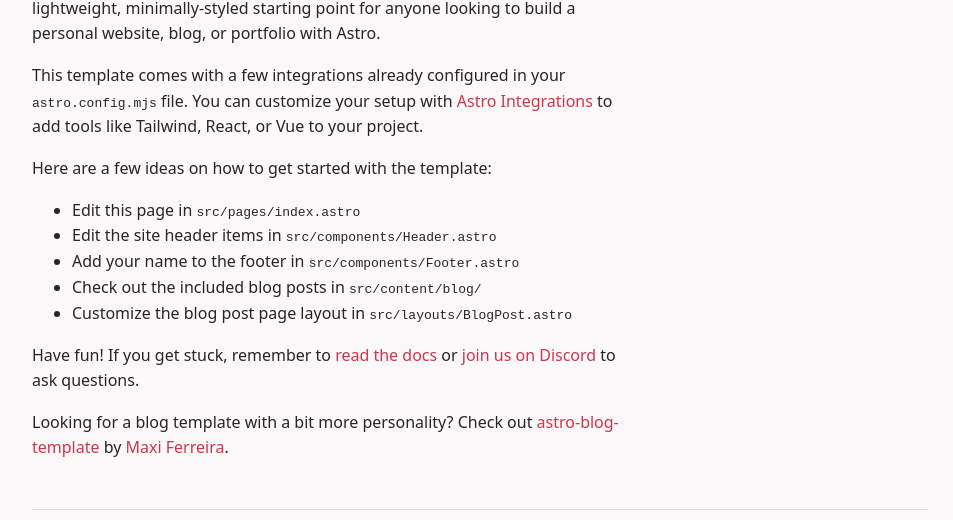
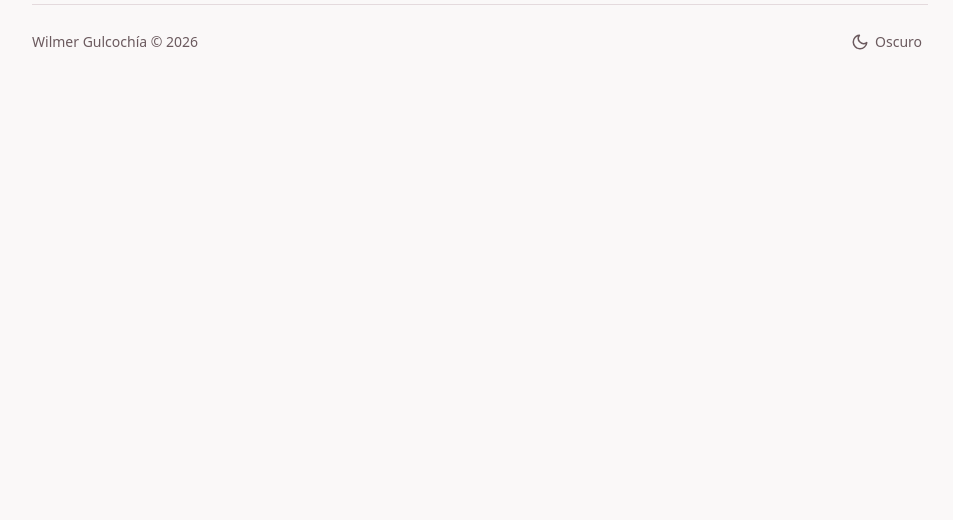
Before and after one commit to wigsdev/portafolio-blog, an Astro site: page / in a window 1280 px wide. Shown: the part 174-694 px from the top of the page, without its empty margins (160-1113 px from the left). Built offline with nearby package versions, Linux system fonts and the light colour scheme; Astro itself is replaced by a stand-in of ours.

Commit message:
chore(release): actualizar changelog y version 0.2.0 (T-03) (Closes #3)

```diff
--- a/package.json
+++ b/package.json
@@ -1,7 +1,7 @@
 {
   "name": "portafolio-blog",
   "type": "module",
-  "version": "0.1.1",
+  "version": "0.2.0",
   "engines": {
     "node": ">=22.23.4"
   },
--- a/src/pages/index.astro
+++ b/src/pages/index.astro
@@ -1,59 +1,8 @@
 ---
-import BaseHead from '../components/BaseHead.astro';
-import Footer from '../components/Footer.astro';
-import Header from '../components/Header.astro';
-import { SITE_DESCRIPTION, SITE_TITLE } from '../consts';
+import Footer from "../components/Footer.astro";
+import Header from "../components/Header.astro";
+import "../styles/global.css";
 ---
 
-<!doctype html>
-<html lang="en">
-	<head>
-		<BaseHead title={SITE_TITLE} description={SITE_DESCRIPTION} />
-	</head>
-	<body>
-		<Header />
-		<main>
-			<h1>🧑‍🚀 Hello, Astronaut!</h1>
-			<p>
-				Welcome to the official <a href="https://astro.build/">Astro</a> blog starter template. This
-				template serves as a lightweight, minimally-styled starting point for anyone looking to
-				build a personal website, blog, or portfolio with Astro.
-			</p>
-			<p>
-				This template comes with a few integrations already configured in your{' '}
-				<code>astro.config.mjs</code> file. You can customize your setup with{' '}
-				<a href="https://astro.build/integrations">Astro Integrations</a> to add tools like
-				Tailwind, React, or Vue to your project.
-			</p>
-			<p>Here are a few ideas on how to get started with the template:</p>
-			<ul>
-				<li>
-					Edit this page in <code>src/pages/index.astro</code>
-				</li>
-				<li>
-					Edit the site header items in <code>src/components/Header.astro</code>
-				</li>
-				<li>
-					Add your name to the footer in <code>src/components/Footer.astro</code>
-				</li>
-				<li>
-					Check out the included blog posts in <code>src/content/blog/</code>
-				</li>
-				<li>
-					Customize the blog post page layout in <code>src/layouts/BlogPost.astro</code>
-				</li>
-			</ul>
-			<p>
-				Have fun! If you get stuck, remember to{' '}
-				<a href="https://docs.astro.build/">read the docs</a> or{' '}
-				<a href="https://astro.build/chat">join us on Discord</a> to ask questions.
-			</p>
-			<p>
-				Looking for a blog template with a bit more personality? Check out{' '}
-				<a href="https://github.com/Charca/astro-blog-template">astro-blog-template</a> by{' '}
-				<a href="https://twitter.com/Charca">Maxi Ferreira</a>.
-			</p>
-		</main>
-		<Footer />
-	</body>
-</html>
+<Header />
+<Footer />
```
Also changed, not shown: CHANGELOG.md.
